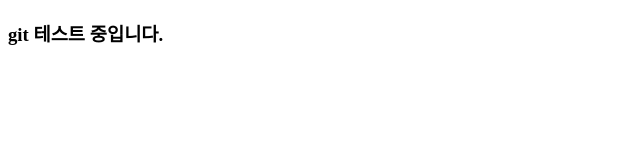
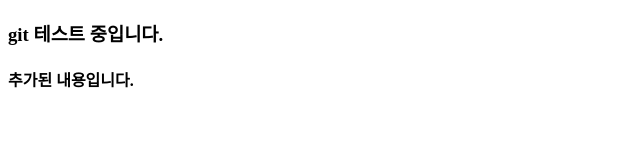
Before and after one commit to strong-pro/git-test3, a plain HTML site: page index.html in a window 1280 px wide. Shown: the whole page, without its empty margins (0-640 px from the left). Drawn offline with Linux system fonts and the light colour scheme.

Commit message:
second commit

```diff
--- a/index.html
+++ b/index.html
@@ -8,5 +8,6 @@
   </head>
   <body>
     <h3>git 테스트 중입니다.</h3>
+    <h4>추가된 내용입니다.</h4>
   </body>
 </html>
```
